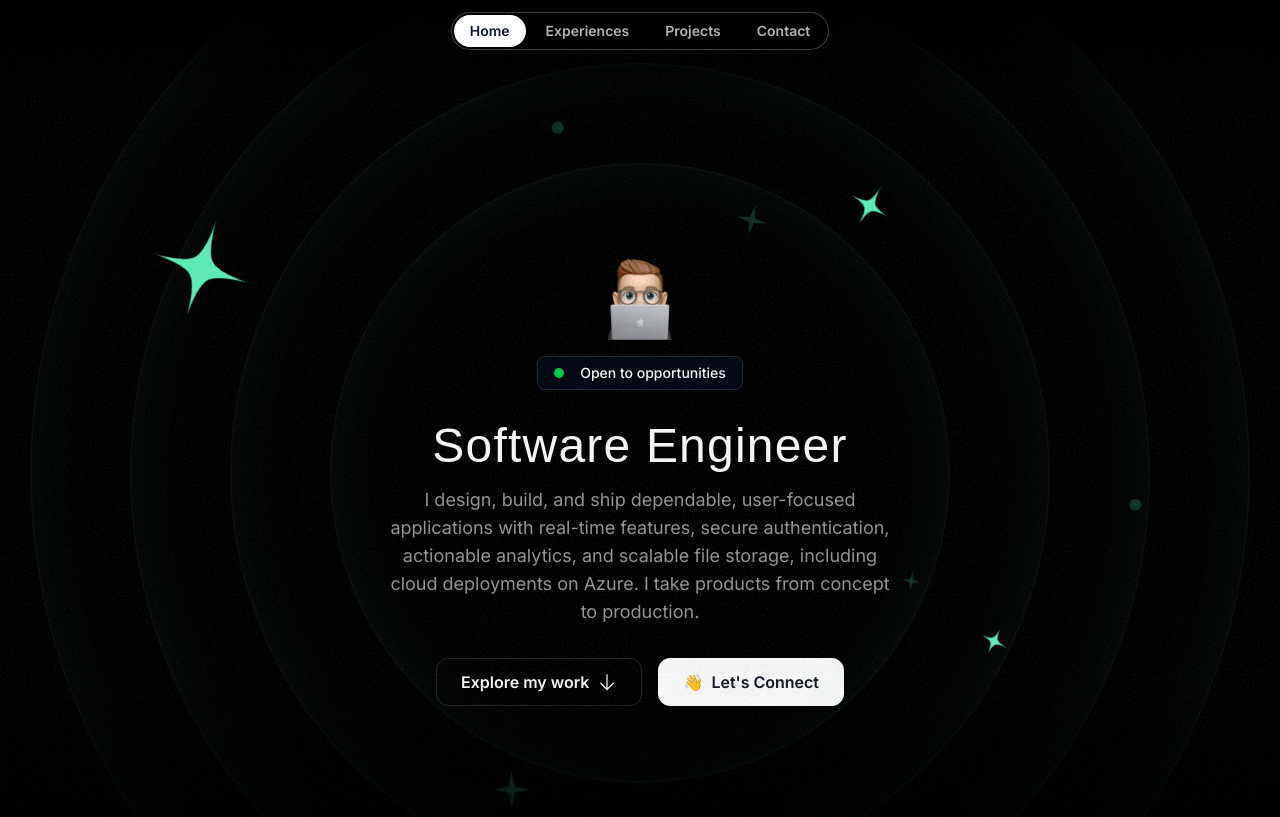
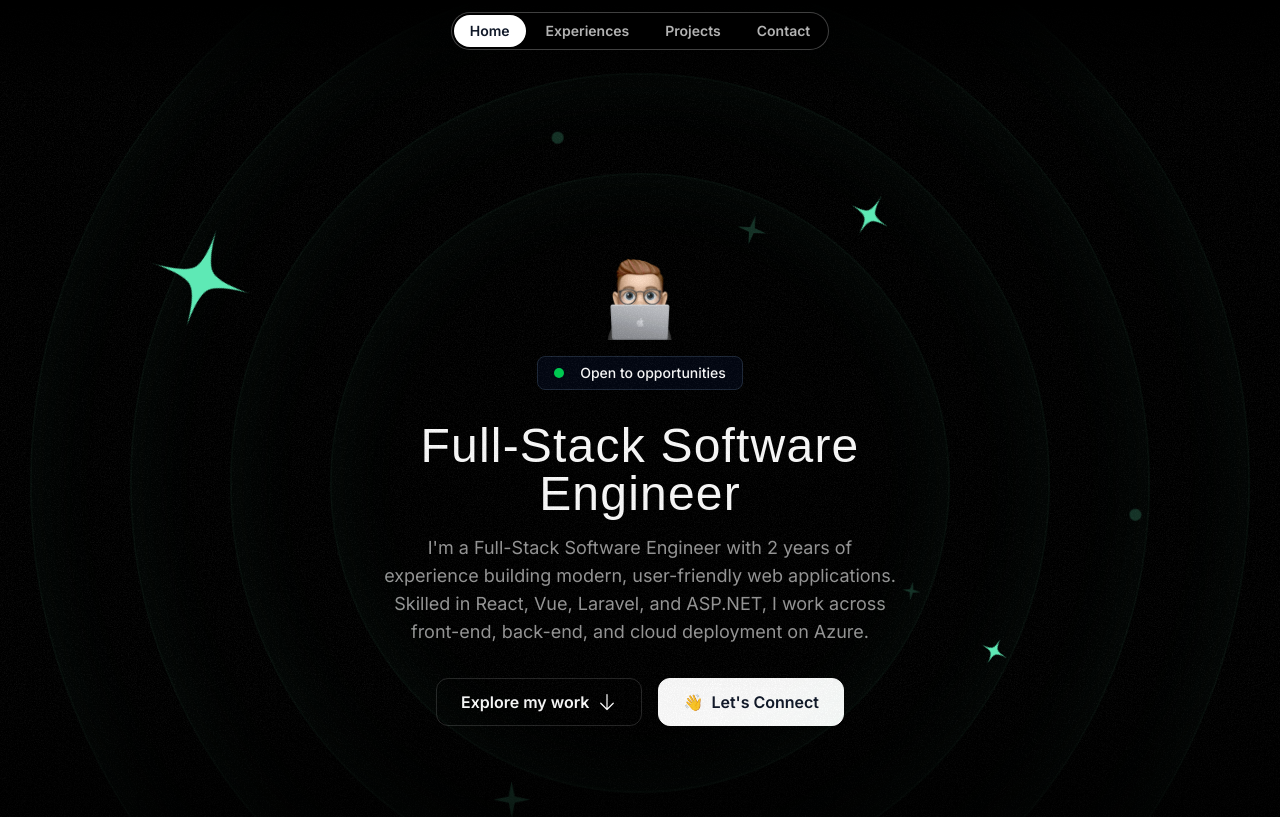
Before and after one commit to rahulrajput34/Portfolio-Website, a Next.js app: page / in a window 1280 px wide. Shown: the top 817 px of the page. Built offline with nearby package versions, Linux system fonts and the light colour scheme; a web font is replaced by a local one.

Commit message:
fix: update job title and enhance project description for clarity

```diff
--- a/sections/Hero.tsx
+++ b/sections/Hero.tsx
@@ -139,13 +139,13 @@ export const HeroSection = () => {
           </div>
           <div className="max-w-lg mx-auto mt-8">
             <h1 className="font-serif text-3xl md:text-5xl text-center tracking-wide">
-              Software Engineer
+              Full-Stack Software Engineer
             </h1>
             <p className="mt-4 text-center text-white/60 md:text-lg">
-              I design, build, and ship dependable, user-focused applications
-              with real-time features, secure authentication, actionable
-              analytics, and scalable file storage, including cloud deployments
-              on Azure. I take products from concept to production.
+              I&apos;m a Full-Stack Software Engineer with 2 years of experience
+              building modern, user-friendly web applications. Skilled in React,
+              Vue, Laravel, and ASP.NET, I work across front-end, back-end, and
+              cloud deployment on Azure.
             </p>
           </div>
           <div className="flex flex-col md:flex-row justify-center items-center mt-8 gap-4">
```
